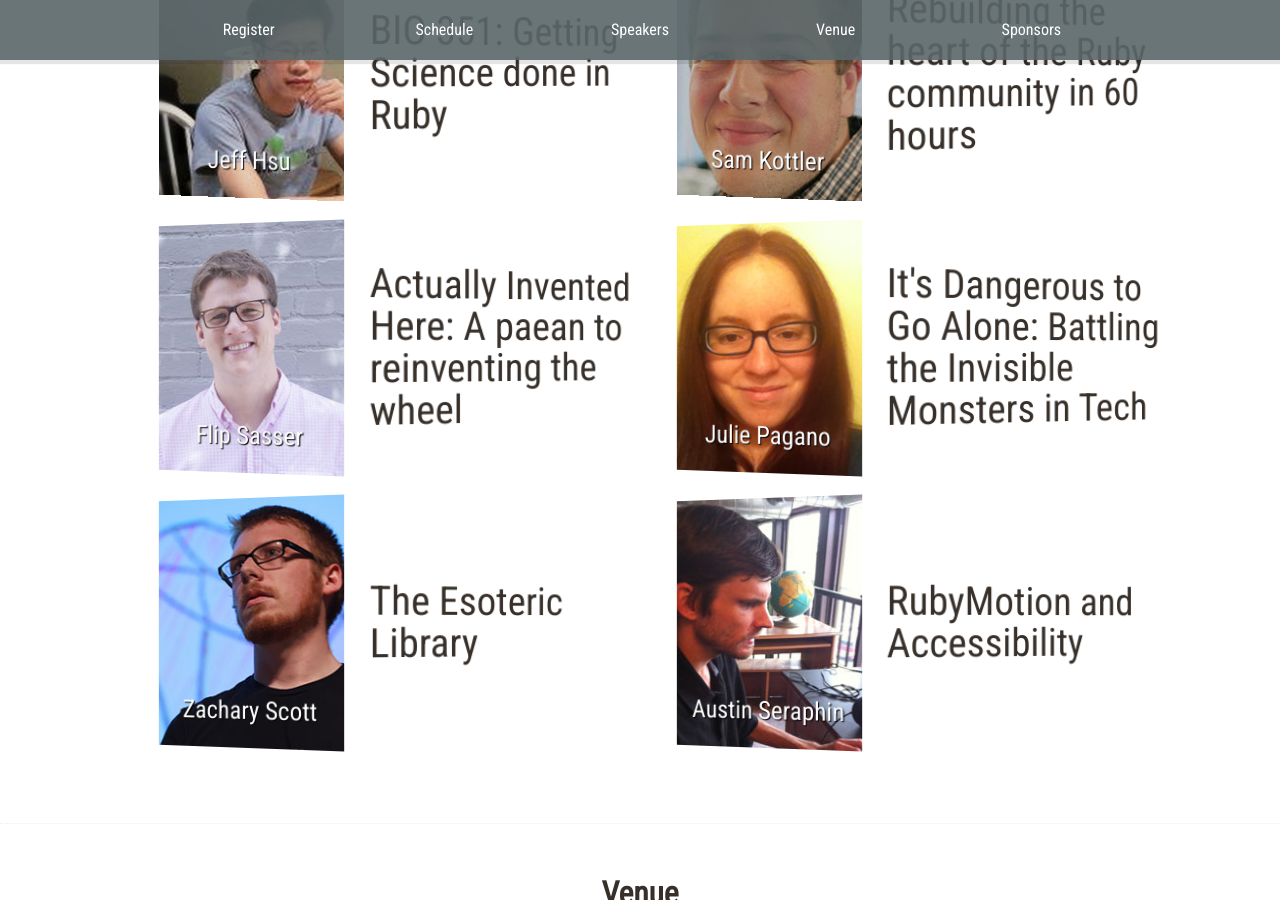
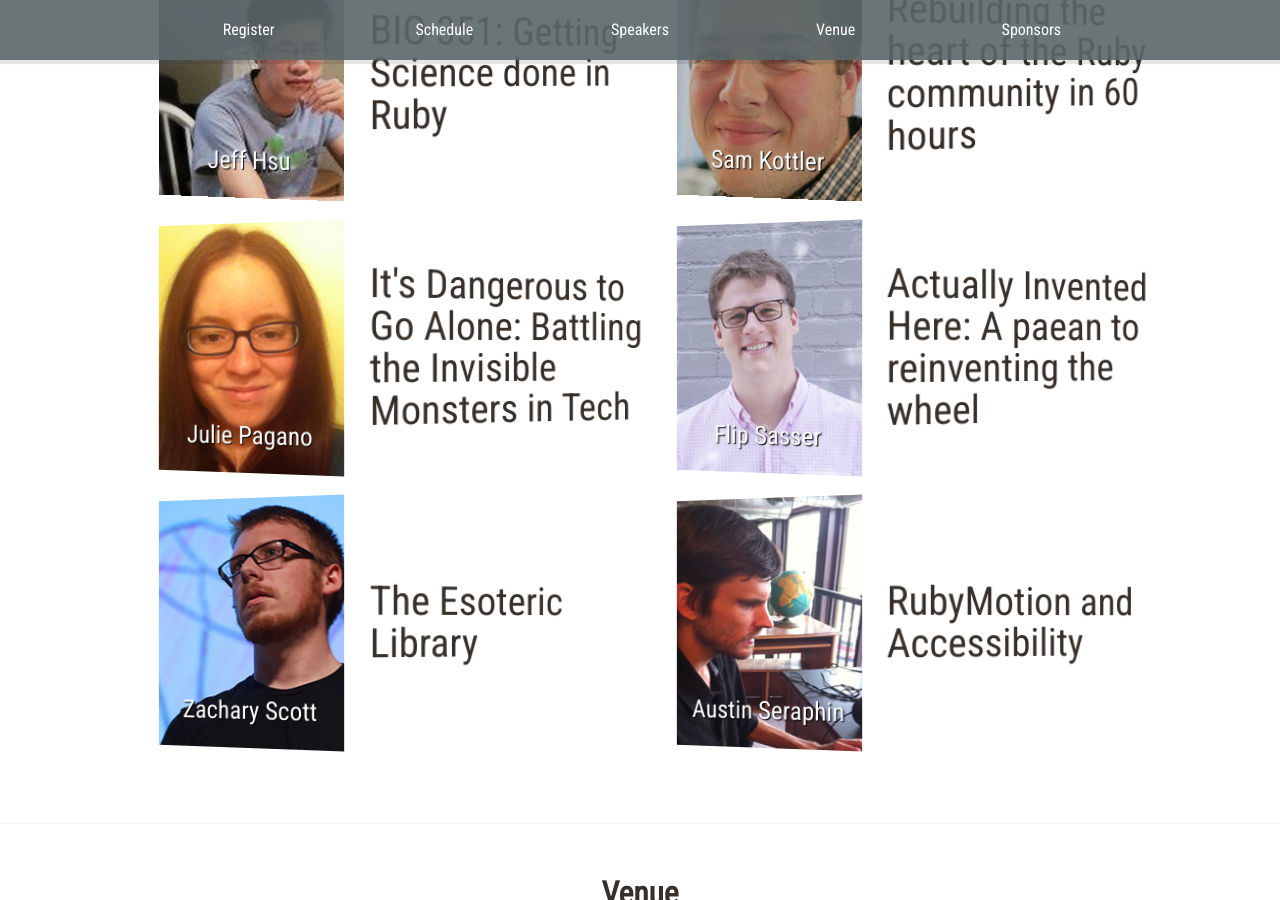
Before and after one commit to nysmakers/nysmakers.github.io, a Jekyll site: the page built from index.html, in a window 1280 px wide and 900 px high, scrolled down 5885 px. Built offline with Jekyll 4.4.1, drawn with Linux system fonts in a browser that asks for light colours; comment, search, counter and statistics services are not loaded; some of the changed lines change nothing that is shown.

Commit message:
Resort speakers

```diff
--- a/index.html
+++ b/index.html
@@ -277,12 +277,12 @@ title: Nickel City Ruby Conference - September 20-21, 2013 - Buffalo, NY
         <td>Rebuilding the heart of the Ruby community in 60 hours</td>
       </tr>
       <tr>
+        <td><a href="http://twitter.com/juliepagano" id="juliepagano">Julie Pagano</a></td>
+        <td>It's Dangerous to Go Alone: Battling the Invisible Monsters in Tech</td>
+      </tr>
+      <tr>
         <td><a href="http://twitter.com/flipsasser" id="flipsasser">Flip Sasser</a></td>
         <td>Actually Invented Here: A paean to reinventing the wheel</td>
-      </tr>
-      <tr>
-        <td><a href="http://twitter.com/juliepagano" id="juliepagano">Julie Pagano</a></td>
-        <td>It's Dangerous to Go Alone: Battling the Invisible Monsters in Tech</td>
       </tr>
       <tr>
         <td><a href="http://twitter.com/_zzak" id="zzak">Zachary Scott</a></td>
```
